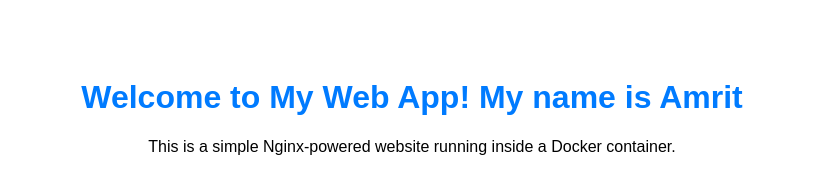
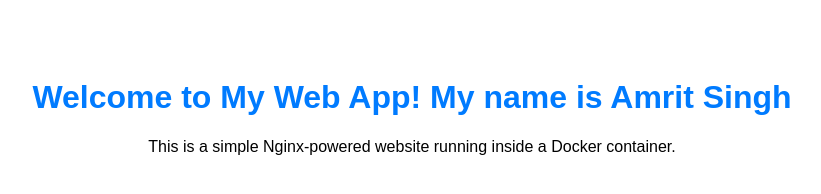
Before and after one commit to Rathore1989/amrit_openshift, a plain HTML site: page index.html in a window 1280 px wide. Shown: the whole page, without its empty margins (228-1049 px from the left). Drawn offline with Linux system fonts and the light colour scheme.

Commit message:
Update name

```diff
--- a/index.html
+++ b/index.html
@@ -16,7 +16,7 @@
     </style>
 </head>
 <body>
-    <h1>Welcome to My Web App! My name is Amrit</h1>
+    <h1>Welcome to My Web App! My name is Amrit Singh</h1>
     <p>This is a simple Nginx-powered website running inside a Docker container.</p>
 </body>
 </html>
```
